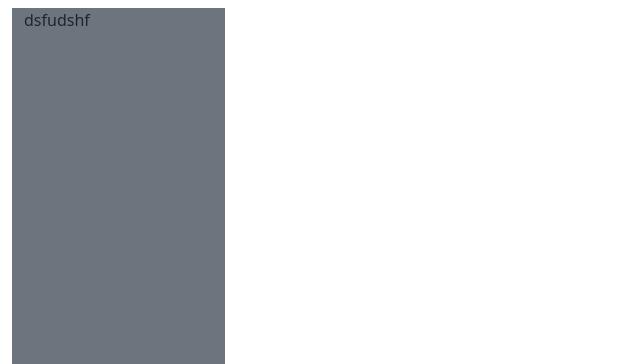
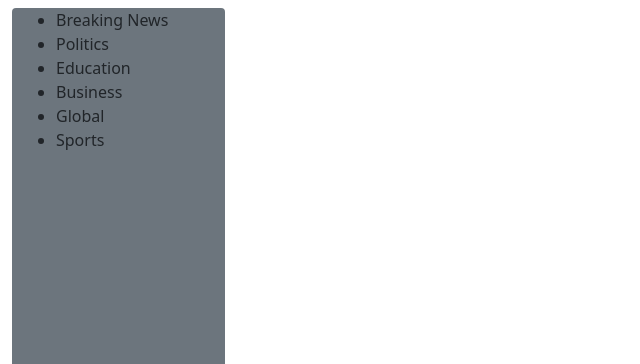
Before and after one commit to githaefrancis/news-point, a Flask app: template app/templates/base.html in a window 1280 px wide. Shown: the part 56-420 px from the top of the page, without its empty margins (0-640 px from the left). Run offline with Flask 2, Linux system fonts and the light colour scheme; the template is opened without the code that fills it, so the values that code supplies are empty.

```diff
--- a/app/main/views.py
+++ b/app/main/views.py
@@ -1,9 +1,12 @@
 from flask import render_template
 from . import main
 from ..request import get_sources
+from datetime import datetime
 
 @main.route('/')
 def index():
   news_sources=get_sources()
   print(news_sources)
-  return render_template('index.html',news_sources=news_sources)
+  time=datetime.now()
+  date_today=time.strftime("%b %d, %Y")
+  return render_template('index.html',news_sources=news_sources,date_today=date_today)
--- a/app/templates/base.html
+++ b/app/templates/base.html
@@ -58,7 +58,18 @@
 
     {% block header %} {% endblock %}
     <div class="row container-fluid mt-5 pt-3">
-      <div class="col-lg-2 position-fixed bg-secondary vh-100 mb-2">dsfudshf</div>
+      <div class="col-lg-2 position-fixed bg-secondary vh-100 rounded-2 d-lg-flex d-sm-none">
+
+        <ul>
+          <li>Breaking News</li>
+          <li>Politics</li>
+          <li>Education</li>
+          <li>Business</li>
+          <li>Global</li>
+          <li>Sports</li>
+        </ul>
+
+      </div>
 
       <div class="col-lg-10 px-5 offset-lg-2">{% block content %} {% endblock %}</div>
     </div>
```
Also changed, not shown: app/templates/index.html (+11 -1 lines).
